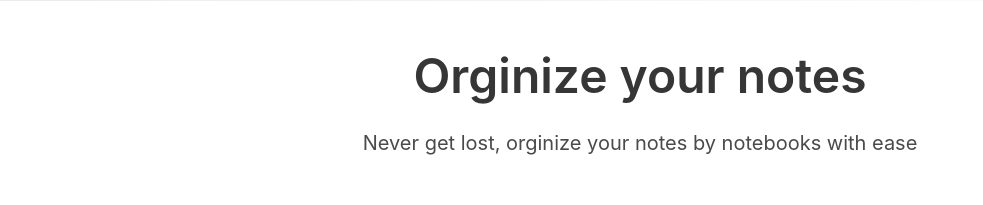
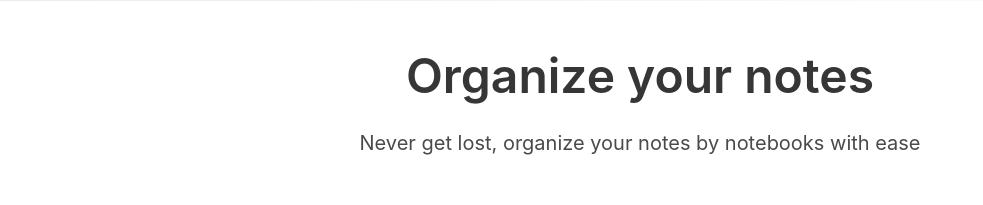
Before and after one commit to Namnetsy/simple-notes-django-app, a Django app: page /en/ in a window 1280 px wide. Shown: the part 799-1004 px from the top of the page, without its empty margins (0-983 px from the left). Run offline with Django 3.2, Linux system fonts and the light colour scheme.

Commit message:
update translations

```diff
--- a/simple_notes/notes/templates/notes/index.html
+++ b/simple_notes/notes/templates/notes/index.html
@@ -52,8 +52,8 @@
 		<section class="hero is-fullheight">
 			<div class="hero-head">
 				<div class="container has-text-centered">
-					<h2 class="title is-size-1 my-6">{% translate "Orginize your notes" context "Heading" %}</h2>
-					<p class="subtitle">{% translate "Never get lost, orginize your notes by notebooks with ease" %}</p>
+					<h2 class="title is-size-1 my-6">{% translate "Organize your notes" context "Heading" %}</h2>
+					<p class="subtitle">{% translate "Never get lost, organize your notes by notebooks with ease" %}</p>
 				</div>
 			</div>
 
```
Also changed, not shown: simple_notes/notes/locale/uk/LC_MESSAGES/django.po, simple_notes/simple_notes/locale/uk/LC_MESSAGES/django.po.
